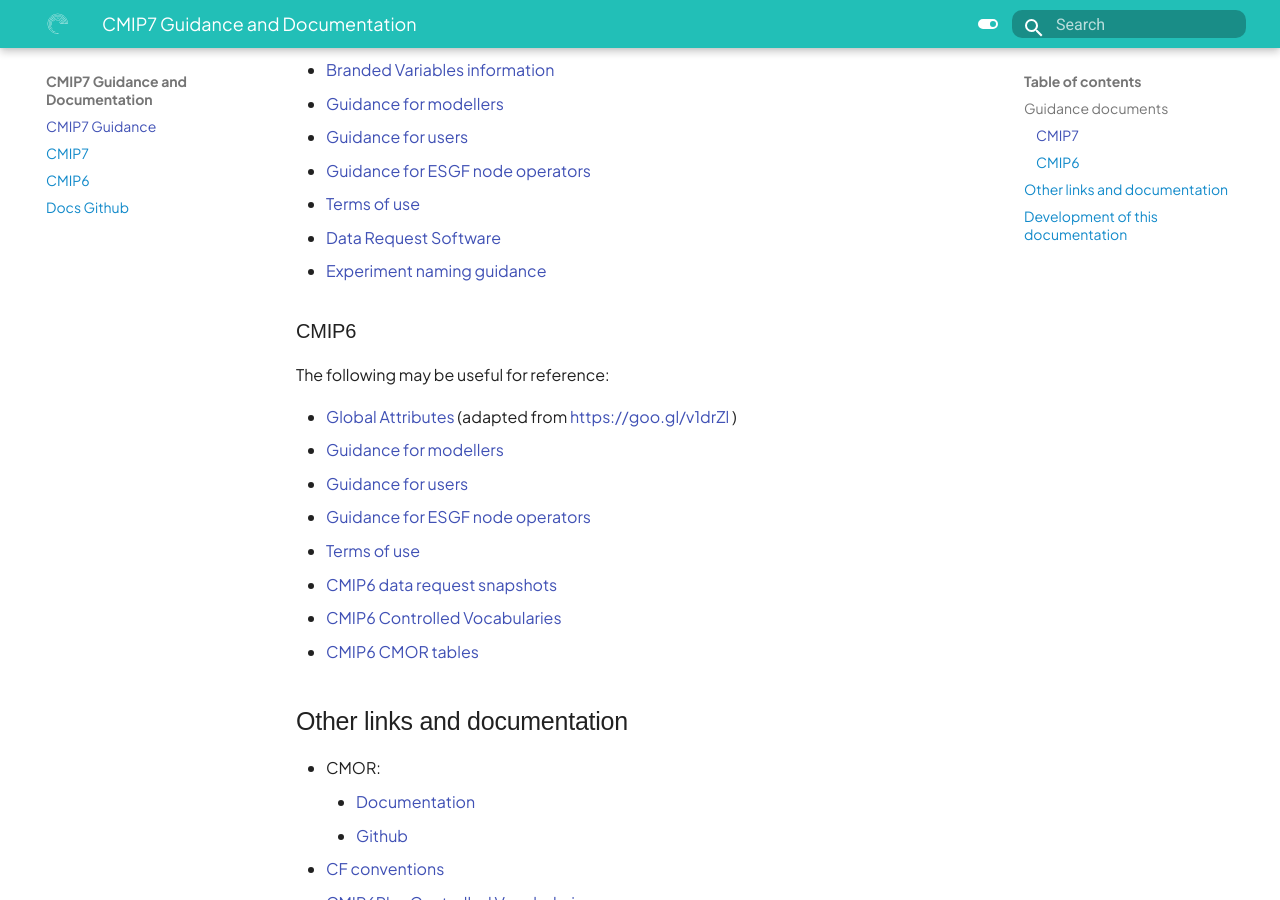
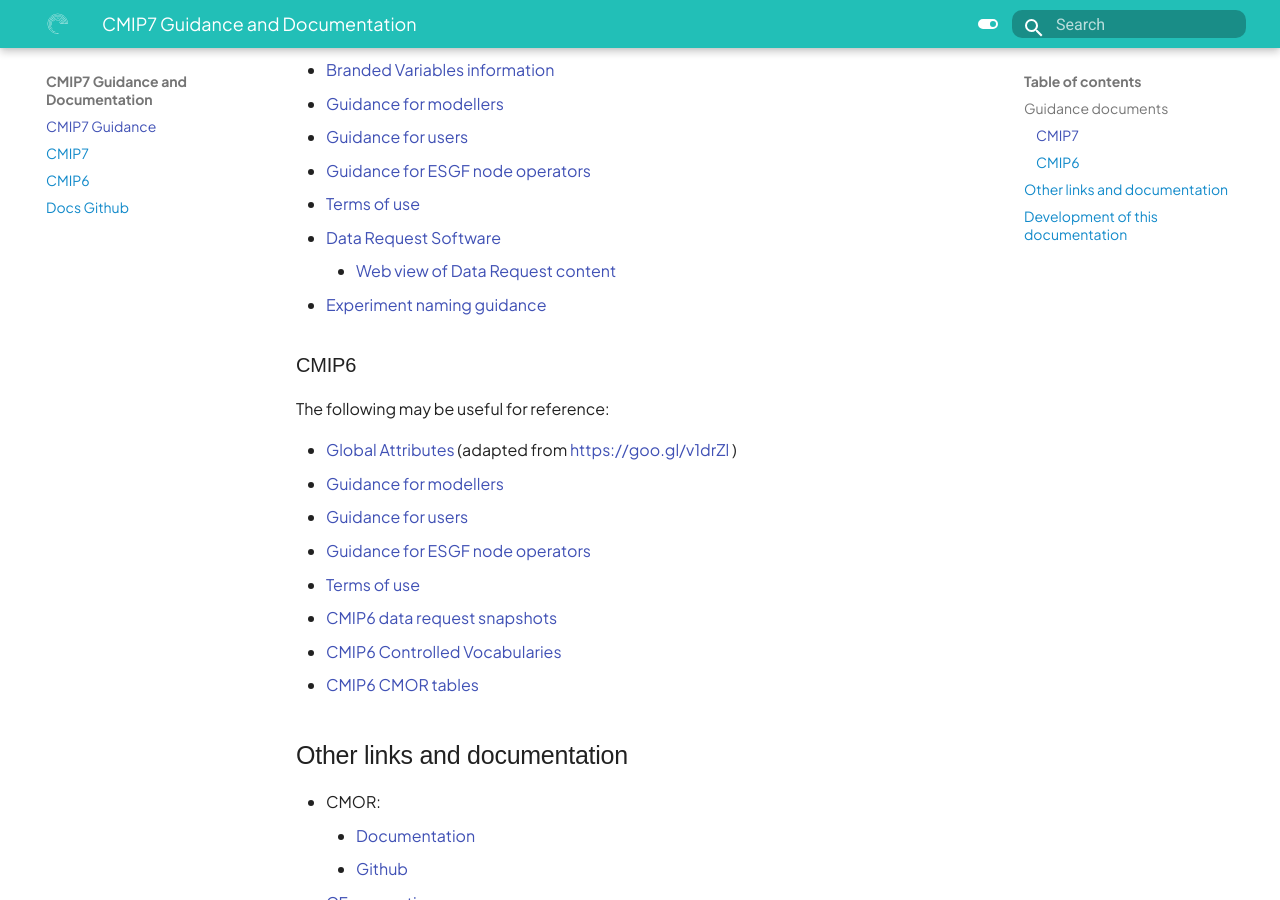
Before and after one commit to WCRP-CMIP/cmip7-guidance, an MkDocs documentation site: the page built from docs/index.md, in a window 1280 px wide and 900 px high, scrolled down 377 px. Built offline with MkDocs 1.6.1 and Material for MkDocs 9.7.7, drawn with Linux system fonts in a browser that asks for light colours; some web fonts are replaced.

Commit message:
Update index.md with web view of data request content

```diff
--- a/docs/index.md
+++ b/docs/index.md
@@ -19,6 +19,7 @@ title: CMIP7 Guidance and Documentation
 - [Guidance for ESGF node operators](CMIP7/guidance_for_esgf.md)
 - [Terms of use](CMIP7/terms_of_use.md)
 - [Data Request Software](https://github.com/CMIP-Data-Request/CMIP7_DReq_Software)
+    - [Web view of Data Request content ](https://cmip-data-request.github.io/cmip7-dreq-webview/)
 - [Experiment naming guidance](https://zenodo.org/records/14929769)
 
 ### CMIP6
```
